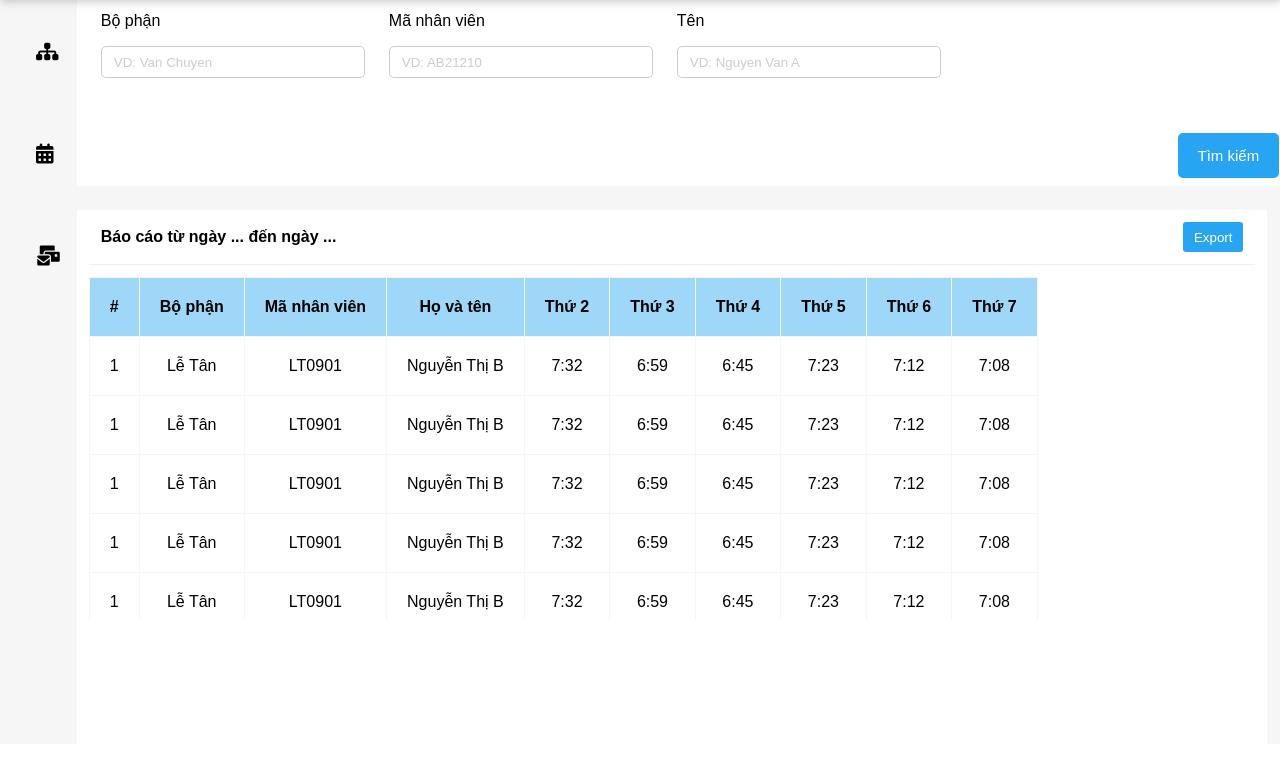
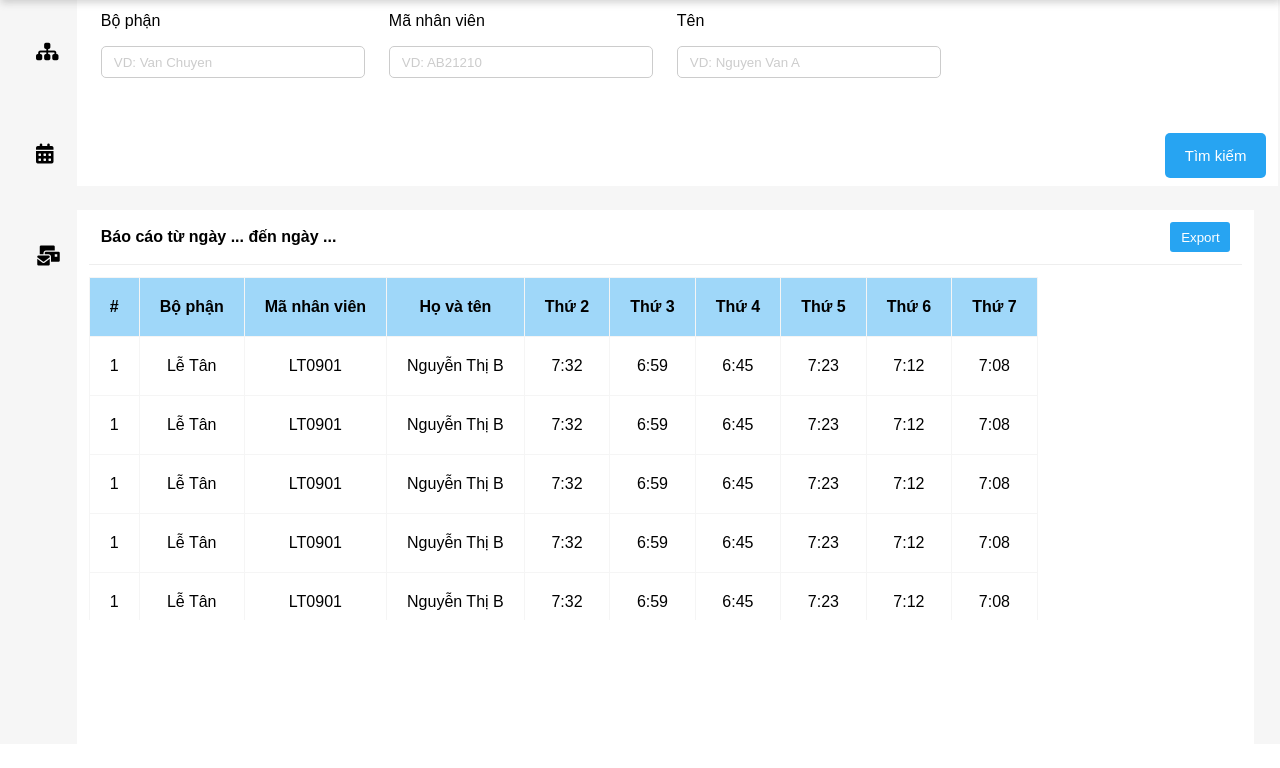
Before and after one commit to Iamdungx/enterprise-data-management, a Flask app: page / in a window 1280 px wide. Shown: the part 66-834 px from the top of that part. Run offline with Flask 3, Linux system fonts and the light colour scheme; the visitor is signed in with stand-in values (Sample User, id 1); the page is wider than the window, and the part outside it is not shown; some libraries are stand-ins or nearby versions.

Commit message:
Debug-completely

```diff
--- a/Assets/css/base.css
+++ b/Assets/css/base.css
@@ -41,7 +41,7 @@ html{
 
 .grid_system_column.close{
     display: grid;
-    grid-template-columns: 6% 93%;
+    grid-template-columns: 6% 92%;
     transition: var(--tran-03);
 
 }
--- a/Assets/js/index.js
+++ b/Assets/js/index.js
@@ -45,6 +45,10 @@ const navBar = {
         });
         gridSystem.classList.toggle('close')
         iconHeaderNav.classList.toggle('close')
+        listManagerNav.classList.add('none')
+        listReportNav.classList.add('none')
+        listAssignmentNav.classList.add('none')
+
       }
     }
     handleToggleNavBar()
```
